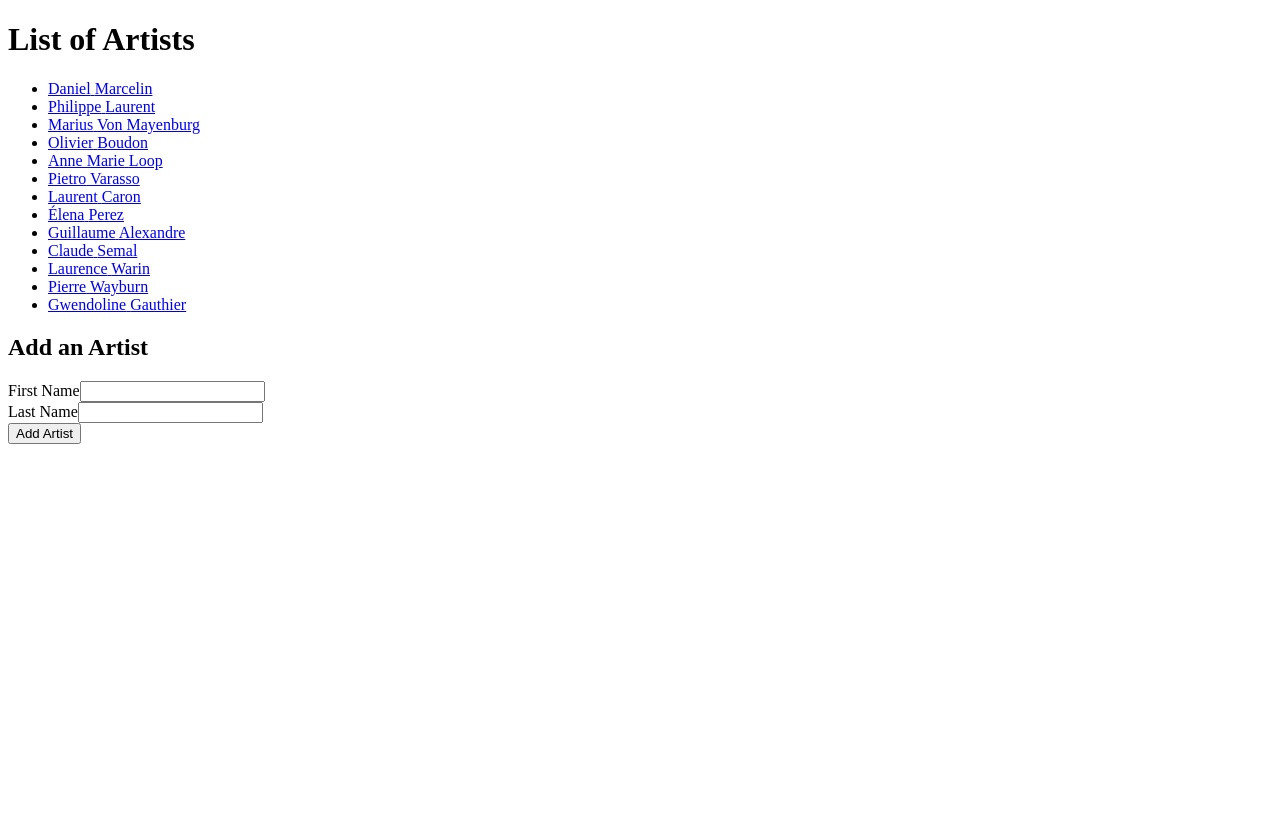
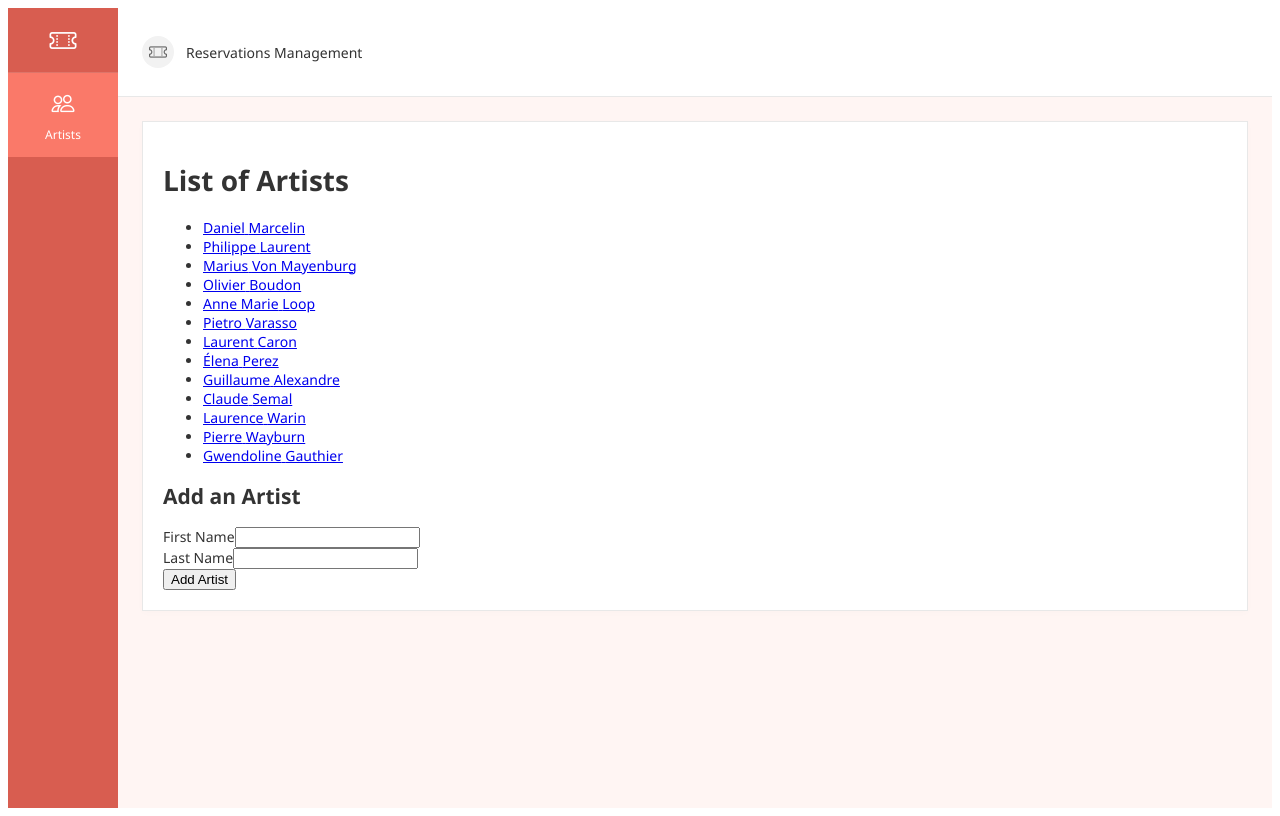
Before and after one commit to safouanaou/reservation-2026-Laravel, a Laravel app: page /artist in a window 1280 px wide. Before the commit the page ends 444 px from the top, so only its background shows below. Run offline with Laravel 12, Linux system fonts and the light colour scheme; data comes from the database, SQL or seed files in the repository; style sheets or scripts are compiled from the project's sources; some libraries are stand-ins or nearby versions.

Commit message:
Added Dashboard layout and styling

```diff
--- a/package.json
+++ b/package.json
@@ -18,6 +18,7 @@
     "dependencies": {
         "@inertiajs/react": "^3.11.0",
         "bootstrap": "^5.3.8",
+        "bootstrap-icons": "^1.13.2",
         "react": "^19.3.1",
         "react-dom": "^19.3.1",
         "react-hook-form": "^7.92.0"
--- /dev/null
+++ b/resources/css/layouts/dashboard.css
@@ -0,0 +1,81 @@
+.dashboard {
+    --page-bg: #fff5f3;
+    --panel-bg: #fff;
+    --sidebar-bg: #d85d50;
+    --nav-active: #fa7969;
+    --border: #e8e8e8;
+    --text: #333;
+    display: flex;
+    min-height: 100vh;
+    background: var(--page-bg);
+    color: var(--text);
+    font-family: 'Segoe UI', sans-serif;
+    font-size: 14px;
+}
+
+.dashboard-sidebar {
+    flex: 0 0 110px;
+    background: var(--sidebar-bg);
+}
+
+.dashboard-brand {
+    display: flex;
+    align-items: center;
+    justify-content: center;
+    height: 64px;
+    border-bottom: 1px solid #ffffff26;
+    color: white;
+    font-size: 27px;
+}
+
+.dashboard-nav-item {
+    display: flex;
+    flex-direction: column;
+    align-items: center;
+    justify-content: center;
+    gap: 7px;
+    min-height: 84px;
+    color: white;
+    text-decoration: none;
+    font-size: 12px;
+}
+
+.dashboard-nav-item i { font-size: 23px; }
+.dashboard-brand:hover { color: white; }
+.dashboard-nav-item.active,
+.dashboard-nav-item:hover { background: var(--nav-active); color: white; }
+
+.dashboard-main { flex: 1; min-width: 0; }
+
+.dashboard-header {
+    display: flex;
+    align-items: center;
+    gap: 12px;
+    min-height: 64px;
+    padding: 12px 24px;
+    background: var(--panel-bg);
+    border-bottom: 1px solid var(--border);
+}
+
+.dashboard-app-mark {
+    display: inline-flex;
+    align-items: center;
+    justify-content: center;
+    flex-shrink: 0;
+    width: 32px;
+    height: 32px;
+    border-radius: 50%;
+    background: #f2f2f2;
+    color: #666;
+    font-size: 18px;
+}
+
+.dashboard-content { padding: 24px; }
+.dashboard-panel {
+    padding: 20px;
+    background: var(--panel-bg);
+    border: 1px solid var(--border);
+    box-shadow: 0 2px 8px #00000004;
+}
+
+.dashboard a:focus-visible { outline: 2px solid #a33e32; outline-offset: 3px; }
--- /dev/null
+++ b/resources/js/Layouts/DashboardLayout.jsx
@@ -0,0 +1,42 @@
+import { Link, usePage } from '@inertiajs/react';
+import 'bootstrap-icons/font/bootstrap-icons.css';
+import '../../css/layouts/dashboard.css';
+
+export default function DashboardLayout({ children }) {
+    const { url } = usePage();
+    const isArtistsPage = url.startsWith('/artist');
+
+    return (
+        <div className="dashboard">
+            <aside className="dashboard-sidebar">
+                <Link href="/artist" className="dashboard-brand" aria-label="Reservations home">
+                    <i className="bi bi-ticket-perforated" aria-hidden="true" />
+                </Link>
+
+                <nav aria-label="Main navigation">
+                    <Link
+                        href="/artist"
+                        className={`dashboard-nav-item${isArtistsPage ? ' active' : ''}`}
+                        aria-current={isArtistsPage ? 'page' : undefined}
+                    >
+                        <i className="bi bi-people" aria-hidden="true" />
+                        <span>Artists</span>
+                    </Link>
+                </nav>
+            </aside>
+
+            <div className="dashboard-main">
+                <header className="dashboard-header">
+                    <span className="dashboard-app-mark">
+                        <i className="bi bi-ticket-perforated" aria-hidden="true" />
+                    </span>
+                    <span>Reservations Management</span>
+                </header>
+
+                <main className="dashboard-content">
+                    <div className="dashboard-panel">{children}</div>
+                </main>
+            </div>
+        </div>
+    );
+}
--- a/resources/js/Pages/Artists/Index.jsx
+++ b/resources/js/Pages/Artists/Index.jsx
@@ -1,4 +1,5 @@
 import { Link, useForm } from "@inertiajs/react";
+import DashboardLayout from "../../Layouts/DashboardLayout";
 
 
 // Affiche la liste des artistes et le formulaire permettant d'en ajouter un.
@@ -22,7 +23,7 @@ export default function Index({artists}){
 
 
     return (
-        <div>
+        <DashboardLayout>
 
             <h1>List of Artists</h1>
 
@@ -67,6 +68,6 @@ export default function Index({artists}){
 
 
 
-        </div>
+        </DashboardLayout>
     )
 }
```
Also changed, not shown: package-lock.json, 1 other file.
